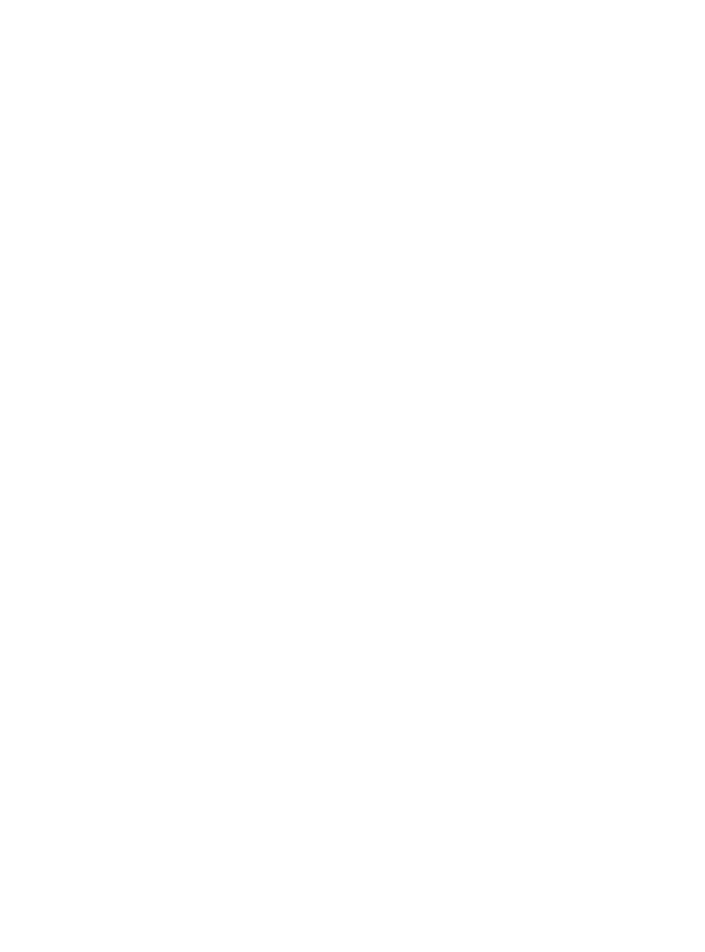
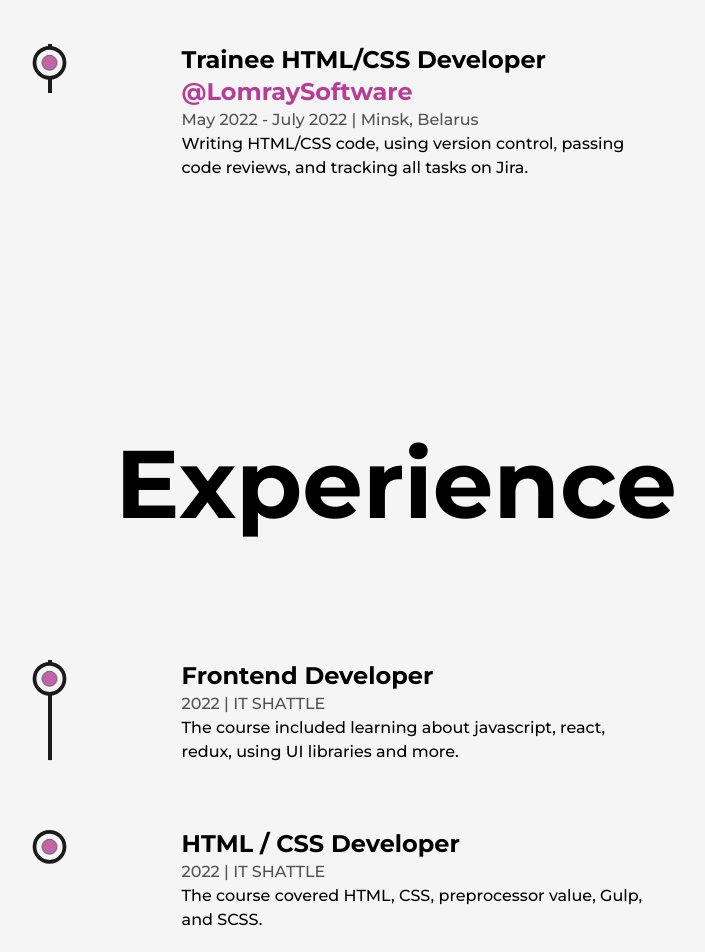
Before and after one commit to artsiom-voitas/portfolio-nextjs, a Next.js app: page /about in a window 1280 px wide. Shown: the part 2700-3652 px from the top of the page, without its empty margins (244-949 px from the left). Before the commit the page ends 2504 px from the top, so only its background shows below. Built offline with nearby package versions, Linux system fonts and the light colour scheme.

Commit message:
feat: added experience and education sections

```diff
--- a/src/components/AboutMe/AboutMe.jsx
+++ b/src/components/AboutMe/AboutMe.jsx
@@ -1,7 +1,9 @@
 import AnimatedText from '../AnimatedText';
+import Education from '../Education';
 import Layout from '../Layout';
+import WorkExperience from '../WorkExperience';
 import Biography from './Biography';
-import Skills from './Skills/Skills';
+import Skills from './Skills';
 
 function AboutMe() {
     return (
@@ -13,6 +15,8 @@ function AboutMe() {
                 />
                 <Biography />
                 <Skills />
+                <WorkExperience />
+                <Education />
             </Layout>
         </main>
     );
--- a/src/components/AboutMe/Skills/Skill.jsx
+++ b/src/components/AboutMe/Skills/Skill.jsx
@@ -9,7 +9,8 @@ function Skill({ title, x, y, className = '' }) {
             whileHover={{ scale: 1.1 }}
             initial={{ x: 0, y: 0 }}
             whileInView={{ x: x, y: y }}
-            transition={{ duration: 1.5 }}>
+            transition={{ duration: 1.5 }}
+            viewport={{ once: true }}>
             {title}
         </motion.div>
     );
--- /dev/null
+++ b/src/components/Education/Education.jsx
@@ -0,0 +1,46 @@
+import { useRef } from 'react';
+import { motion, useScroll } from 'framer-motion';
+import EducationDecription from './EducationDecription';
+
+function Education() {
+    const ref = useRef(null);
+    const { scrollYProgress } = useScroll({
+        target: ref,
+        offset: ['start end', 'center start']
+    });
+    return (
+        <div className="my-64">
+            <h2 className="mb-32 w-full text-center text-8xl font-bold">Experience</h2>
+            <div
+                ref={ref}
+                className="relative mx-auto w-[75%]">
+                <motion.div
+                    className="absolute left-9 top-0 h-full w-[4px] origin-top bg-dark"
+                    style={{ scaleY: scrollYProgress }}
+                />
+                <ul className="ml-4 flex w-full flex-col items-start justify-between">
+                    <EducationDecription
+                        type="Frontend Developer"
+                        time="2022"
+                        place="IT SHATTLE"
+                        info="The course included learning about javascript, react, redux, using UI libraries and more."
+                    />
+                    <EducationDecription
+                        type="HTML / CSS Developer"
+                        time="2022"
+                        place="IT SHATTLE"
+                        info="The course covered HTML, CSS, preprocessor value, Gulp, and SCSS."
+                    />
+                    <EducationDecription
+                        type="Bachelor of Business Administration"
+                        time="2018 - 2022"
+                        place="Belarus State Economic University (BSEU)"
+                        info="Studying of managing an organization's resources, time and people."
+                    />
+                </ul>
+            </div>
+        </div>
+    );
+}
+
+export default Education;
--- /dev/null
+++ b/src/components/Education/EducationDecription.jsx
@@ -0,0 +1,34 @@
+import PropTypes from 'prop-types';
+import { LiIcon } from '../icons';
+import { useRef } from 'react';
+import { motion, spring } from 'framer-motion';
+
+function EducationDecription({ type, time, place, info }) {
+    const ref = useRef(null);
+    return (
+        <li
+            ref={ref}
+            className="mx-auto my-8 flex w-[60%] flex-col justify-between first:mt-0 last:mb-0">
+            <LiIcon reference={ref} />
+            <motion.div
+                initial={{ y: 50 }}
+                whileInView={{ y: 0 }}
+                transition={{ duration: 0.5, type: spring }}>
+                <h3 className="text-2xl font-bold capitalize ">{type}</h3>
+                <span className="font-medium capitalize text-dark/75">
+                    {time} | {place}
+                </span>
+                <p className="w-full font-medium">{info}</p>
+            </motion.div>
+        </li>
+    );
+}
+
+EducationDecription.propTypes = {
+    info: PropTypes.string.isRequired,
+    place: PropTypes.any.isRequired,
+    time: PropTypes.any.isRequired,
+    type: PropTypes.any.isRequired
+};
+
+export default EducationDecription;
--- /dev/null
+++ b/src/components/Education/index.js
@@ -0,0 +1,3 @@
+import Education from './Education.jsx';
+
+export default Education;
--- /dev/null
+++ b/src/components/WorkExperience/JobDescription.jsx
@@ -0,0 +1,44 @@
+import PropTypes from 'prop-types';
+import { LiIcon } from '../icons';
+import { useRef } from 'react';
+import { motion, spring } from 'framer-motion';
+
+function JobDescription({ position, company, websiteLink, time, adress, work }) {
+    const ref = useRef(null);
+    return (
+        <li
+            ref={ref}
+            className="mx-auto my-8 flex w-[60%] flex-col justify-between first:mt-0 last:mb-0">
+            <LiIcon reference={ref} />
+            <motion.div
+                initial={{ y: 50 }}
+                whileInView={{ y: 0 }}
+                transition={{ duration: 0.5, type: spring }}>
+                <h3 className="text-2xl font-bold capitalize ">
+                    {position}{' '}
+                    <a
+                        href={websiteLink}
+                        target="_blank"
+                        className="capitalize text-primary">
+                        @{company}
+                    </a>
+                </h3>
+                <span className="font-medium capitalize text-dark/75">
+                    {time} | {adress}
+                </span>
+                <p className="w-full font-medium">{work}</p>
+            </motion.div>
+        </li>
+    );
+}
+
+JobDescription.propTypes = {
+    adress: PropTypes.string.isRequired,
+    company: PropTypes.string.isRequired,
+    position: PropTypes.string.isRequired,
+    time: PropTypes.string.isRequired,
+    websiteLink: PropTypes.string.isRequired,
+    work: PropTypes.string.isRequired
+};
+
+export default JobDescription;
--- /dev/null
+++ b/src/components/WorkExperience/WorkExperience.jsx
@@ -0,0 +1,36 @@
+import { useRef } from 'react';
+import JobDescription from './JobDescription';
+import { motion, useScroll } from 'framer-motion';
+
+function WorkExperience() {
+    const ref = useRef(null);
+    const { scrollYProgress } = useScroll({
+        target: ref,
+        offset: ['start end', 'center start']
+    });
+    return (
+        <div className="my-64">
+            <h2 className="mb-32 w-full text-center text-8xl font-bold">Experience</h2>
+            <div
+                ref={ref}
+                className="relative mx-auto w-[75%]">
+                <motion.div
+                    className="absolute left-9 top-0 h-full w-[4px] origin-top bg-dark"
+                    style={{ scaleY: scrollYProgress }}
+                />
+                <ul className="ml-4 flex w-full flex-col items-start justify-between">
+                    <JobDescription
+                        position="Trainee HTML/CSS Developer"
+                        company="LomraySoftware"
+                        websiteLink="https://lomray.com/"
+                        time="May 2022 - July 2022"
+                        adress="Minsk, Belarus"
+                        work="Writing HTML/CSS code, using version control, passing code reviews, and tracking all tasks on Jira."
+                    />
+                </ul>
+            </div>
+        </div>
+    );
+}
+
+export default WorkExperience;
--- /dev/null
+++ b/src/components/WorkExperience/index.js
@@ -0,0 +1,3 @@
+import WorkExperience from './WorkExperience.jsx';
+
+export default WorkExperience;
--- /dev/null
+++ b/src/components/icons/LiIcon.jsx
@@ -0,0 +1,41 @@
+import { motion, useScroll } from 'framer-motion';
+
+function LiIcon({ reference }) {
+    const { scrollYProgress } = useScroll({
+        target: reference,
+        offset: ['center end', 'center center']
+    });
+    return (
+        <figure className="absolute left-0 stroke-dark">
+            <svg
+                width={75}
+                height={75}
+                viewBox="0 0 100 100"
+                className="-rotate-90">
+                <circle
+                    className="fill-none stroke-primary stroke-1"
+                    cx={75}
+                    cy={50}
+                    r={20}
+                />
+                <motion.circle
+                    className="fill-light stroke-[5px]"
+                    cx={75}
+                    cy={50}
+                    r={20}
+                    style={{
+                        pathLength: scrollYProgress
+                    }}
+                />
+                <circle
+                    className="animate-pulse fill-primary stroke-1"
+                    cx={75}
+                    cy={50}
+                    r={10}
+                />
+            </svg>
+        </figure>
+    );
+}
+
+export default LiIcon;
--- a/src/components/icons/index.js
+++ b/src/components/icons/index.js
@@ -5,5 +5,15 @@ import LinkedinIcon from '../icons/LinkedinIcon';
 import MoonIcon from '../icons/MoonIcon';
 import SunIcon from '../icons/SunIcon';
 import TwitterIcon from '../icons/TwitterIcon';
+import LiIcon from './LiIcon';
 
-export { CircularText, GithubIcon, LinkArrow, LinkedinIcon, MoonIcon, SunIcon, TwitterIcon };
+export {
+    CircularText,
+    GithubIcon,
+    LiIcon,
+    LinkArrow,
+    LinkedinIcon,
+    MoonIcon,
+    SunIcon,
+    TwitterIcon
+};
```
